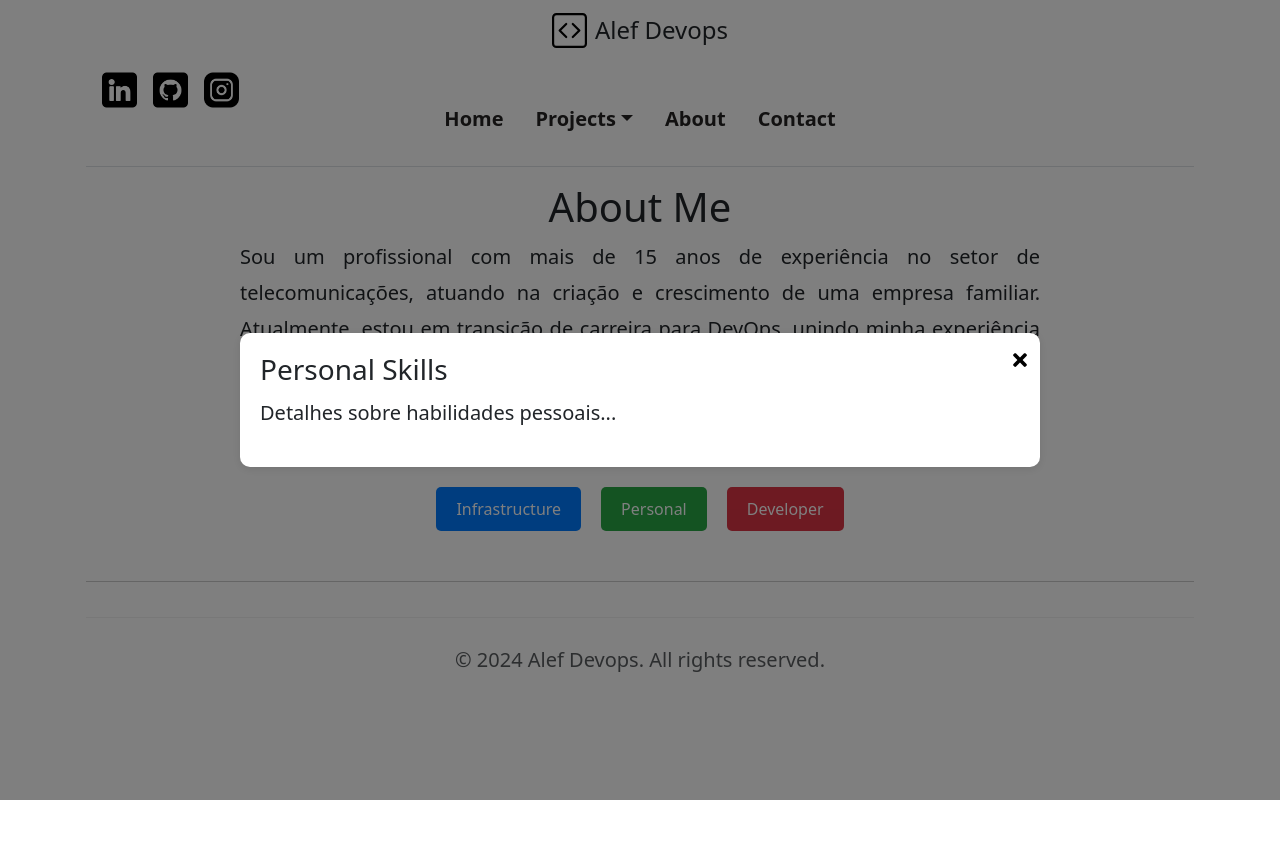
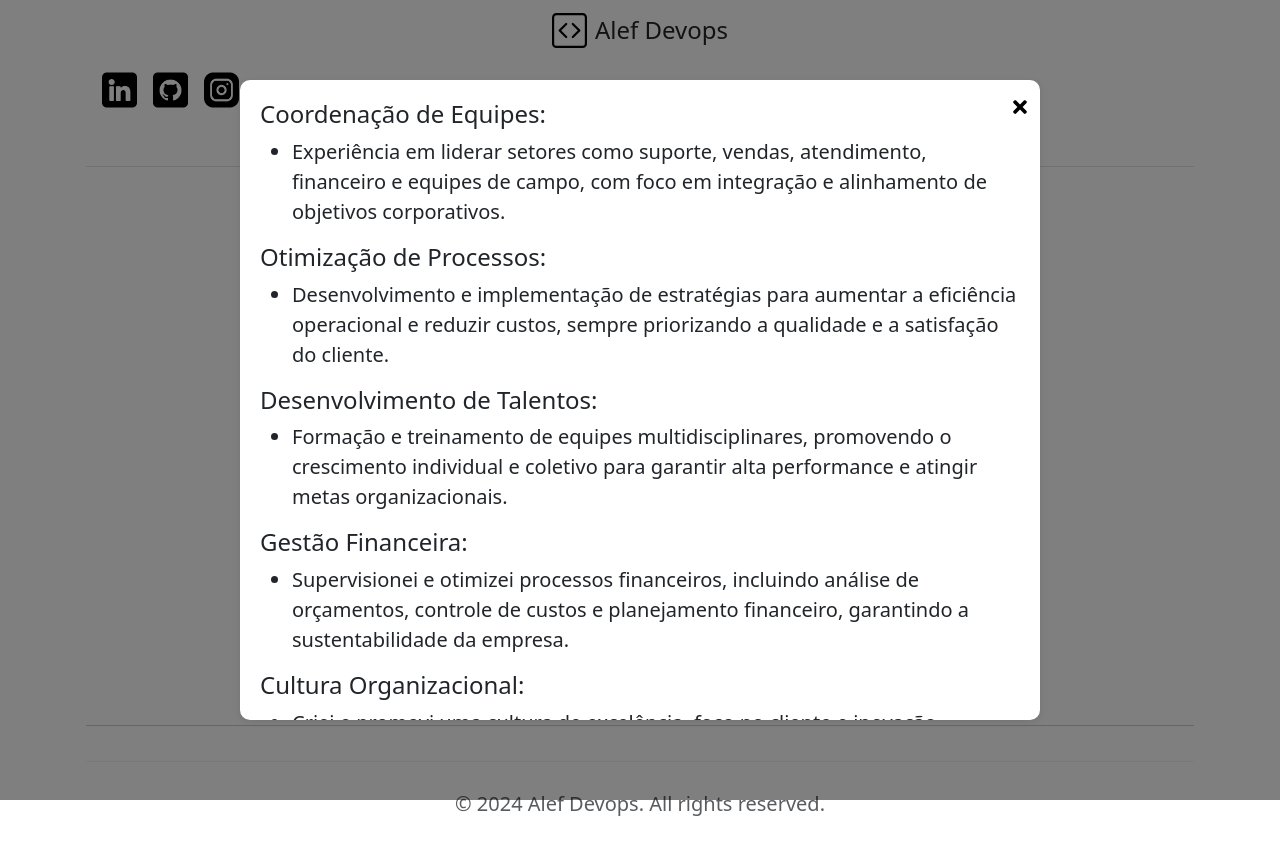
Before and after one commit to ABabayaga/AlefDevopsWeb, a Next.js app: page /about in a window 1280 px wide. Both pictures are taken after a click on the button "Personal". Shown: the top 854 px of the page. Before the commit the page ends 800 px from the top, so only its background shows below. Built offline with nearby package versions, Linux system fonts and the light colour scheme.

Commit message:
updateabout

```diff
--- a/src/pages/about.tsx
+++ b/src/pages/about.tsx
@@ -36,8 +36,9 @@ const About = () => {
                 >
                     <h1>About Me</h1>
                     <p>
-                        Sou um profissional com mais de 15 anos de experiência no setor de telecomunicações, atuando na criação e crescimento de uma empresa
-                        familiar. Atualmente, estou em transição de carreira para DevOps, unindo minha experiência em telecomunicações com habilidades técnicas.
+                        Sou um profissional com mais de 15 anos de experiência no setor de telecomunicações, atuando na criação e crescimento de uma empresa familiar, que se destacou como referência regional. Contribuí para o sucesso da empresa com a implantação de infraestrutura técnica, otimização de processos e excelência no atendimento ao cliente, consolidando sua posição no mercado até sua negociação bem-sucedida.
+
+                        Atualmente, estou em transição de carreira para DevOps, unindo minha experiência em telecomunicações com habilidades técnicas, visão estratégica e foco em excelência operacional.
                     </p>
                 </div>
 
@@ -179,8 +180,30 @@ const About = () => {
                             <div style={styles.closeIcon} onClick={() => toggleModal(null)}>
                                 <FaTimes />
                             </div>
-                            <h3>Personal Skills</h3>
-                            <p>Detalhes sobre habilidades pessoais...</p>
+                            <h4>Coordenação de Equipes: </h4>
+                            <ul>
+                                <li>Experiência em liderar setores como suporte, vendas, atendimento, financeiro e equipes de campo, com foco em integração e alinhamento de objetivos corporativos.</li>
+                            </ul>
+                            <h4>Otimização de Processos:</h4>
+                            <ul>
+                                <li>Desenvolvimento e implementação de estratégias para aumentar a eficiência operacional e reduzir custos, sempre priorizando a qualidade e a satisfação do cliente.</li>
+                            </ul>
+                            <h4>Desenvolvimento de Talentos:</h4>
+                            <ul>
+                                <li>Formação e treinamento de equipes multidisciplinares, promovendo o crescimento individual e coletivo para garantir alta performance e atingir metas organizacionais.</li>
+                            </ul>
+                            <h4>Gestão Financeira:</h4>
+                            <ul>
+                                <li>Supervisionei e otimizei processos financeiros, incluindo análise de orçamentos, controle de custos e planejamento financeiro, garantindo a sustentabilidade da empresa.</li>
+                            </ul>
+                            <h4>Cultura Organizacional:</h4>
+                            <ul>
+                                <li>Criei e promovi uma cultura de excelência, foco no cliente e inovação, estabelecendo valores corporativos que impulsionaram o engajamento e a produtividade das equipes.</li>
+                            </ul>
+                            <h4>Gestão de Projetos:</h4>
+                            <ul>
+                                <li>Experiência em liderar projetos complexos, desde a fase de concepção até a execução, garantindo que fossem entregues dentro dos prazos e orçamentos estabelecidos.</li>
+                            </ul>
                         </div>
                     </div>
                 )}
```
